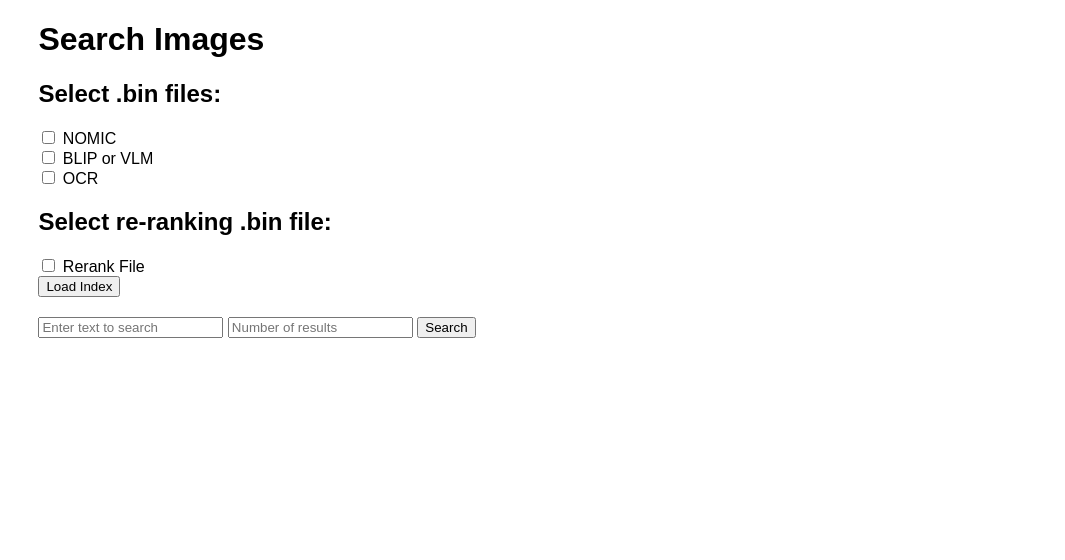
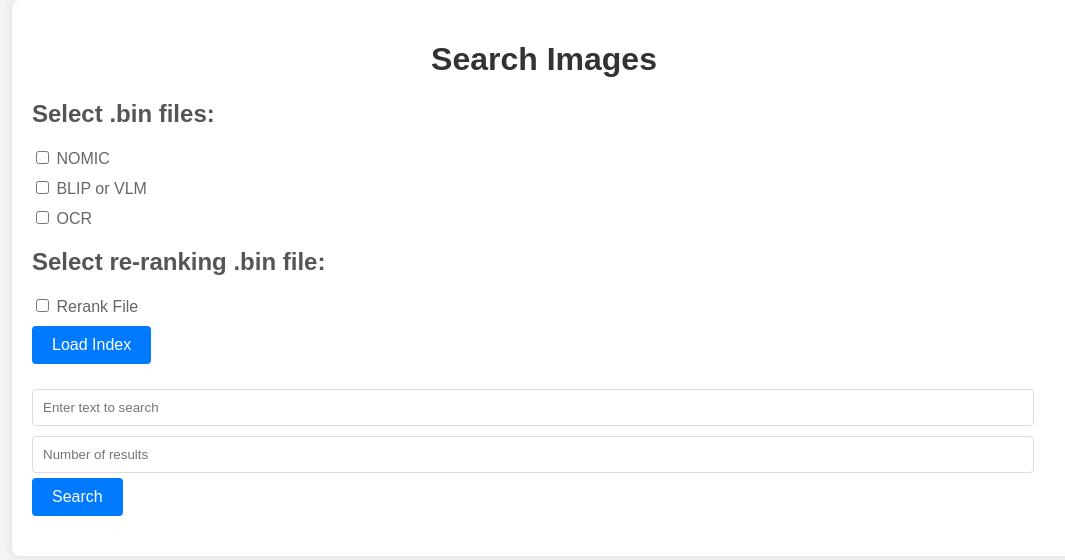
Before and after one commit to kiyotaka1102/AIC, a FastAPI app: page / in a window 1280 px wide. Shown: the top 560 px of the page, without its empty margins (96-1161 px from the left). Run offline with FastAPI, Linux system fonts and the light colour scheme.

Commit message:
feat : add code css for web

```diff
--- a/src/template/index.html
+++ b/src/template/index.html
@@ -5,11 +5,86 @@
     <meta name="viewport" content="width=device-width, initial-scale=1.0">
     <title>Image Search</title>
     <style>
-        body { font-family: Arial, sans-serif; }
-        .container { width: 80%; margin: 0 auto; }
-        .results { margin-top: 20px; display: flex; flex-wrap: wrap; gap: 10px; }
-        .image-container { flex: 1 1 auto; margin-bottom: 20px; }
-        img { max-width: 200px; max-height: 200px; cursor: pointer; }
+        body {
+            font-family: Arial, sans-serif;
+            margin: 0;
+            padding: 0;
+            background-color: #f4f4f4;
+        }
+        .container {
+            width: 80%;
+            margin: 0 auto;
+            padding: 20px;
+            background-color: #fff;
+            box-shadow: 0 0 10px rgba(0, 0, 0, 0.1);
+            border-radius: 8px;
+        }
+        h1 {
+            text-align: center;
+            color: #333;
+        }
+        h2 {
+            color: #555;
+        }
+        form {
+            margin-bottom: 20px;
+        }
+        label {
+            display: block;
+            margin-bottom: 10px;
+            color: #666;
+        }
+        input[type="text"], input[type="number"] {
+            padding: 10px;
+            margin: 5px 0;
+            border: 1px solid #ddd;
+            border-radius: 4px;
+            width: calc(100% - 22px); /* Adjust width for padding and border */
+            box-sizing: border-box;
+        }
+        button {
+            padding: 10px 20px;
+            border: none;
+            border-radius: 4px;
+            background-color: #007BFF;
+            color: #fff;
+            cursor: pointer;
+            font-size: 16px;
+        }
+        button:hover {
+            background-color: #0056b3;
+        }
+        .results {
+            margin-top: 20px;
+            display: flex;
+            flex-wrap: wrap;
+            gap: 20px;
+        }
+        .image-container {
+            flex: 1 1 calc(25% - 20px); /* Adjust width and margin */
+            margin-bottom: 20px;
+            background-color: #f9f9f9;
+            border: 1px solid #ddd;
+            border-radius: 4px;
+            padding: 10px;
+            text-align: center;
+        }
+        .image-container img {
+            max-width: 100%;
+            max-height: 150px;
+            margin-bottom: 10px;
+            border-radius: 4px;
+            cursor: pointer;
+            transition: transform 0.3s ease;
+        }
+        .image-container img:hover {
+            transform: scale(1.05);
+        }
+        .image-info {
+            color: #333;
+            font-size: 14px;
+            margin: 0;
+        }
     </style>
 </head>
 <body>
@@ -19,16 +94,16 @@
         <!-- Form to select and load index -->
         <form id="load-form">
             <h2>Select .bin files:</h2>
-            <label><input type="checkbox" name="bin_files" value="./src/working/dicts/bin_nomic/faiss_nomic_cosine.bin"> NOMIC</label><br>
-            <label><input type="checkbox" name="bin_files" value="./src/working/dicts/bin_blip/faiss_BLIP_cosine.bin"> BLIP or VLM</label><br>
-            <label><input type="checkbox" name="bin_files" value="./src/working/dicts/bin_ocr/faiss_OCR_cosine.bin"> OCR</label><br>
+            <label><input type="checkbox" name="bin_files" value="./src/working/dicts/bin_nomic/faiss_nomic_cosine.bin"> NOMIC</label>
+            <label><input type="checkbox" name="bin_files" value="./src/working/dicts/bin_blip/faiss_BLIP_cosine.bin"> BLIP or VLM</label>
+            <label><input type="checkbox" name="bin_files" value="./src/working/dicts/bin_ocr/faiss_OCR_cosine.bin"> OCR</label>
             <h2>Select re-ranking .bin file:</h2>
-            <label><input type="checkbox" name="rerank_file" value="./src/working/dicts/bin_clip/faiss_CLIP_cosine.bin"> Rerank File</label><br>
+            <label><input type="checkbox" name="rerank_file" value="./src/working/dicts/bin_clip/faiss_CLIP_cosine.bin"> Rerank File</label>
             <button type="submit">Load Index</button>
         </form>
 
         <!-- Form to search images -->
-        <form id="search-form" style="margin-top: 20px;">
+        <form id="search-form">
             <input type="text" id="text" placeholder="Enter text to search" required>
             <input type="number" id="k" placeholder="Number of results" required min="1">
             <button type="submit">Search</button>
@@ -77,7 +152,12 @@
                             const img = document.createElement('img');
                             img.src = imagePath;
                             img.onclick = () => handleImageClick(imagePath);
+                            const info = document.createElement('p');
+                            info.classList.add('image-info');
+                            info.textContent = imagePath.split('/').slice(-2).join('/');  // Show only relevant part
+
                             container.appendChild(img);
+                            container.appendChild(info);
                             resultsDiv.appendChild(container);
                         });
                     } else {
@@ -135,8 +215,12 @@
                         const img = document.createElement('img');
                         img.src = path;
                         img.onclick = () => handleImageClick(path);
+                        const info = document.createElement('p');
+                        info.classList.add('image-info');
+                        info.textContent = path.split('/').slice(-2).join('/');  // Show only relevant part
 
                         container.appendChild(img);
+                        container.appendChild(info);
                         resultsDiv.appendChild(container);
                     });
                 } else {
```
